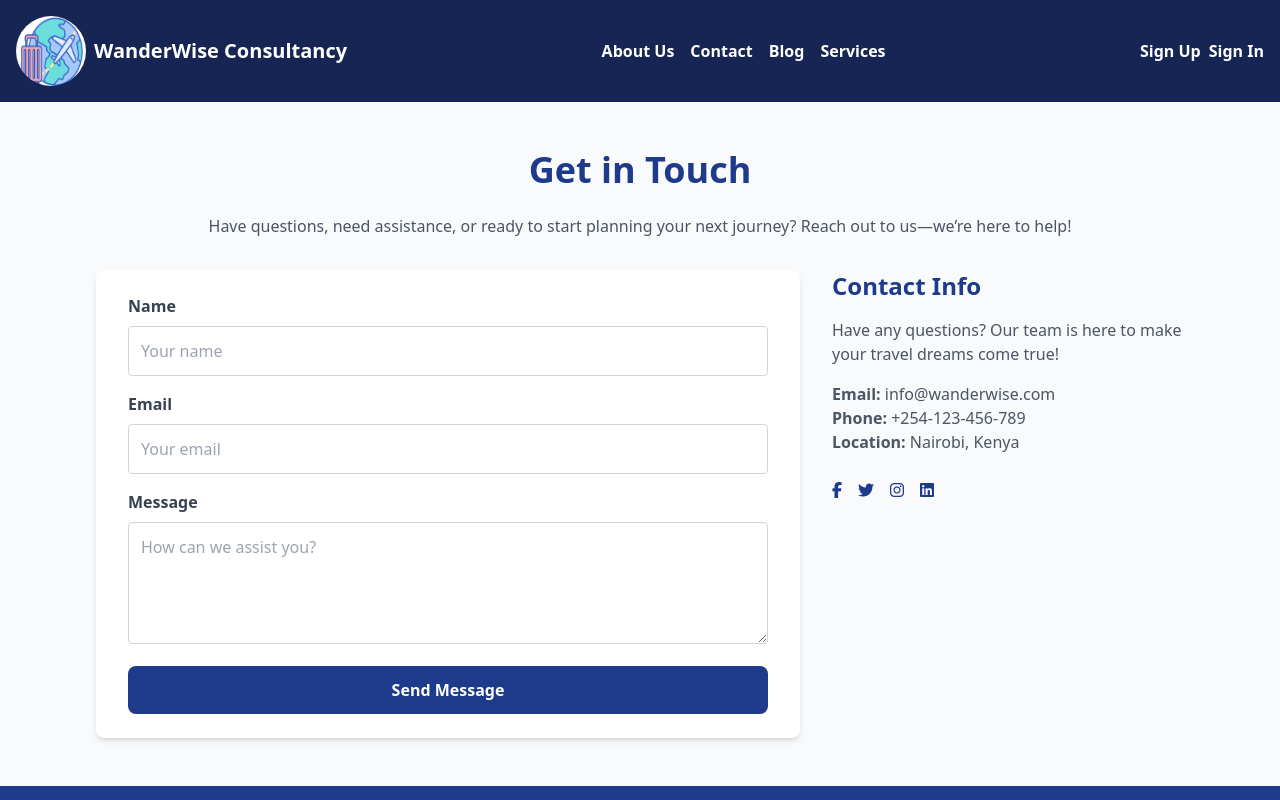
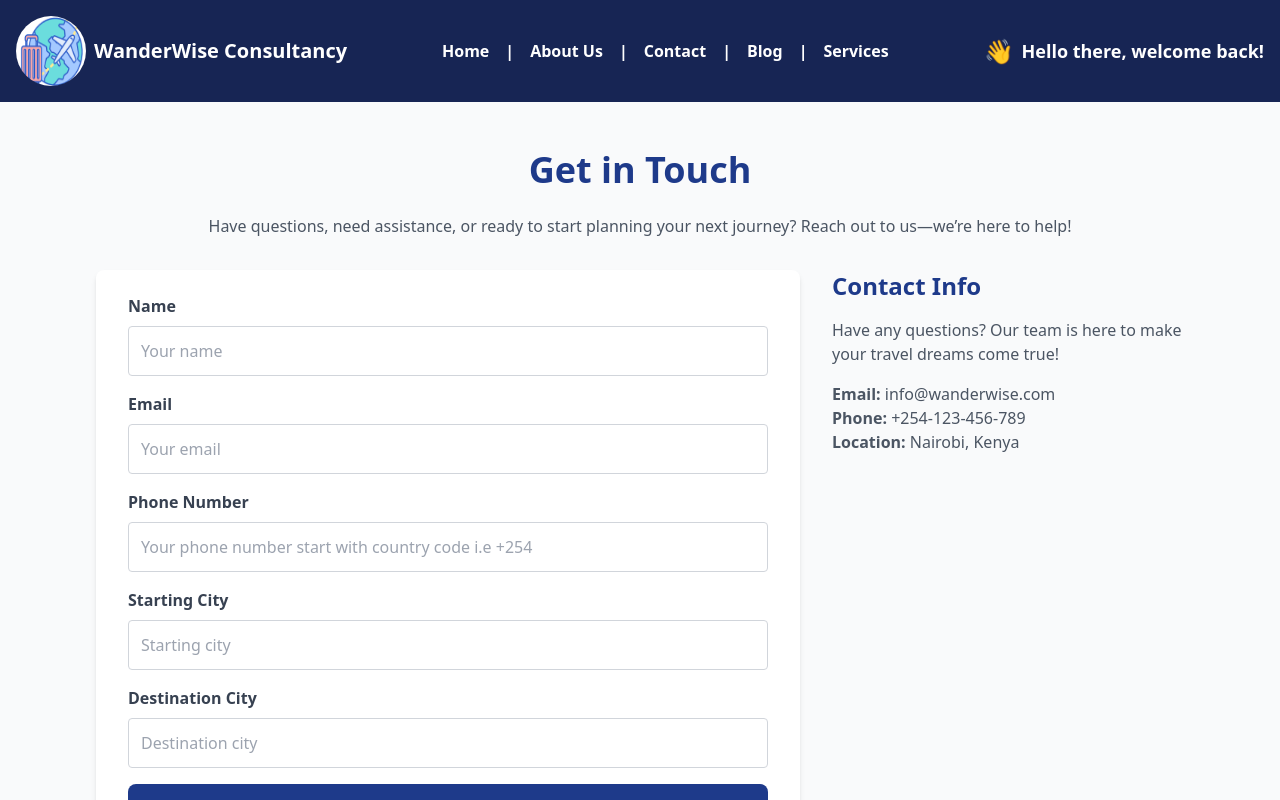
Before and after one commit to RUTHJEMELI/travelling, a React (Create React App) app: page /contact in a window 1280 px wide. Shown: the top 800 px of the page. Built offline with nearby package versions, Linux system fonts and the light colour scheme.

Commit message:
final commit

```diff
--- a/package.json
+++ b/package.json
@@ -4,14 +4,18 @@
   "private": true,
   "dependencies": {
     "@fortawesome/fontawesome-free": "^6.6.0",
+    "@fortawesome/free-solid-svg-icons": "^6.6.0",
+    "@fortawesome/react-fontawesome": "^0.2.2",
     "@testing-library/jest-dom": "^5.17.0",
     "@testing-library/react": "^13.4.0",
     "@testing-library/user-event": "^13.5.0",
+    "axios": "^1.7.7",
     "react": "^18.3.1",
     "react-dom": "^18.3.1",
     "react-icons": "^5.3.0",
     "react-router-dom": "^6.27.0",
     "react-scripts": "5.0.1",
+    "react-toastify": "^10.0.6",
     "react-typed": "^2.0.12",
     "web-vitals": "^2.1.4"
   },
--- /dev/null
+++ b/src/api/authService.js
@@ -0,0 +1,103 @@
+const API_URL = 'http://localhost:8000'; // Your DRF API URL
+
+// Function to log in the user
+export const loginUser = async (formData) => {
+	const { email, password } = formData;
+	try {
+		const response = await fetch(`${API_URL}/bookings/api/token/`, {
+			method: 'POST',
+			headers: {
+				'Content-Type': 'application/json',
+			},
+			credentials: 'include', // Important for handling cookies
+			body: JSON.stringify({ email, password }),
+		});
+
+		if (!response.ok) {
+			const errorData = await response.json();
+			throw new Error(errorData.detail || 'Login failed');
+		}
+
+		const data = await response.json();
+		return {
+			user: data.user,
+			refreshToken: data.refresh,
+			accessToken: data.access,
+		};
+	} catch (error) {
+		console.error('Error logging in:', error);
+		throw error;
+	}
+};
+
+// Function to log out the user
+export const logoutUser = async () => {
+	try {
+		const response = await fetch(`${API_URL}/bookings/api/logout/`, {
+			method: 'POST',
+			credentials: 'include',
+		});
+
+		if (!response.ok) {
+			const errorData = await response.text();
+			throw new Error('Logout failed: ' + errorData);
+		}
+	} catch (error) {
+		console.error('Error logging out:', error);
+		throw error;
+	}
+};
+
+// Function to register a new user
+export const registerUser = async (userData) => {
+	try {
+		const response = await fetch(`${API_URL}/bookings/users/register/`, {
+			method: 'POST',
+			headers: {
+				'Content-Type': 'application/json',
+			},
+			credentials: 'include',
+			body: JSON.stringify(userData),
+		});
+
+		if (!response.ok) {
+			const errorData = await response.json();
+			throw new Error(errorData.detail || 'Registration failed');
+		}
+
+		const data = await response.json();
+		return {
+			user: data.user,
+			refreshToken: data.refresh,
+			accessToken: data.access,
+		};
+	} catch (error) {
+		console.error('Error registering user:', error);
+		throw error;
+	}
+};
+
+// Function to create an appointment
+export const createAppointment = async (appointmentData) => {
+	try {
+		const response = await fetch(`${API_URL}/bookings/booking/`, {
+			method: 'POST',
+			headers: {
+				'Content-Type': 'application/json',
+			},
+			credentials: 'include', // Important for handling cookies
+			body: JSON.stringify(appointmentData),
+		});
+
+		if (!response.ok) {
+			const errorData = await response.json();
+			throw new Error(errorData.detail || 'Failed to create appointment');
+		}
+
+		const data = await response.json();
+		return data; // This should contain your success message or created appointment details
+	} catch (error) {
+		console.error('Error creating appointment:', error);
+		throw error;
+	}
+};
--- a/src/pages/Contact.jsx
+++ b/src/pages/Contact.jsx
@@ -1,8 +1,50 @@
-import React from 'react';
+import React, { useState } from 'react';
+import { ToastContainer, toast } from 'react-toastify';
+import 'react-toastify/dist/ReactToastify.css';
 
 function Contact() {
+	const [formData, setFormData] = useState({
+		name: '',
+		email: '',
+		phone_number: '',
+		starting_city: '',
+		destination_city: '',
+	});
+
+	const handleChange = (e) => {
+		const { name, value } = e.target;
+		setFormData((prevData) => ({
+			...prevData,
+			[name]: value,
+		}));
+	};
+
+	const handleSubmit = async (e) => {
+		e.preventDefault();
+
+		try {
+			const response = await fetch('http://localhost:8000/bookings/booking/', {
+				method: 'POST',
+				headers: {
+					'Content-Type': 'application/json',
+				},
+				body: JSON.stringify(formData),
+			});
+
+			if (response.ok) {
+				toast.success('Appointment booked successfully!');
+			} else {
+				toast.error('Failed to book appointment. Please try again.');
+			}
+		} catch (error) {
+			console.error('Error:', error);
+			toast.error('An error occurred. Please try again later.');
+		}
+	};
+
 	return (
 		<section className='bg-gray-50 text-gray-800 py-12 px-6 md:px-12 lg:px-24'>
+			<ToastContainer /> {/* Toast container for displaying notifications */}
 			<div className='container mx-auto'>
 				<h1 className='text-4xl font-bold text-center text-blue-900 mb-6'>
 					Get in Touch
@@ -15,7 +57,10 @@ function Contact() {
 				<div className='flex flex-col md:flex-row gap-8'>
 					{/* Contact Form */}
 					<div className='md:w-2/3'>
-						<form className='bg-white shadow-md rounded-lg px-8 py-6'>
+						<form
+							className='bg-white shadow-md rounded-lg px-8 py-6'
+							onSubmit={handleSubmit}
+						>
 							<div className='mb-4'>
 								<label
 									htmlFor='name'
@@ -29,9 +74,13 @@ function Contact() {
 									name='name'
 									className='w-full mt-2 p-3 border border-gray-300 rounded focus:outline-none focus:ring-2 focus:ring-blue-900'
 									placeholder='Your name'
+									value={formData.name}
+									onChange={handleChange}
 									required
 								/>
 							</div>
+
+							{/* Email Input */}
 							<div className='mb-4'>
 								<label
 									htmlFor='email'
@@ -45,30 +94,77 @@ function Contact() {
 									name='email'
 									className='w-full mt-2 p-3 border border-gray-300 rounded focus:outline-none focus:ring-2 focus:ring-blue-900'
 									placeholder='Your email'
+									value={formData.email}
+									onChange={handleChange}
 									required
 								/>
 							</div>
+
+							{/* Phone Number Input */}
 							<div className='mb-4'>
 								<label
-									htmlFor='message'
+									htmlFor='phone_number'
 									className='block text-gray-700 font-semibold'
 								>
-									Message
+									Phone Number
 								</label>
-								<textarea
-									id='message'
-									name='message'
+								<input
+									type='tel'
+									id='phone_number'
+									name='phone_number'
 									className='w-full mt-2 p-3 border border-gray-300 rounded focus:outline-none focus:ring-2 focus:ring-blue-900'
-									rows='4'
-									placeholder='How can we assist you?'
+									placeholder='Your phone number start with country code i.e +254'
+									value={formData.phone_number}
+									onChange={handleChange}
 									required
-								></textarea>
+								/>
 							</div>
+
+							{/* Starting City Input */}
+							<div className='mb-4'>
+								<label
+									htmlFor='starting_city'
+									className='block text-gray-700 font-semibold'
+								>
+									Starting City
+								</label>
+								<input
+									type='text'
+									id='starting_city'
+									name='starting_city'
+									className='w-full mt-2 p-3 border border-gray-300 rounded focus:outline-none focus:ring-2 focus:ring-blue-900'
+									placeholder='Starting city'
+									value={formData.starting_city}
+									onChange={handleChange}
+									required
+								/>
+							</div>
+
+							{/* Destination City Input */}
+							<div className='mb-4'>
+								<label
+									htmlFor='destination_city'
+									className='block text-gray-700 font-semibold'
+								>
+									Destination City
+								</label>
+								<input
+									type='text'
+									id='destination_city'
+									name='destination_city'
+									className='w-full mt-2 p-3 border border-gray-300 rounded focus:outline-none focus:ring-2 focus:ring-blue-900'
+									placeholder='Destination city'
+									value={formData.destination_city}
+									onChange={handleChange}
+									required
+								/>
+							</div>
+
 							<button
 								type='submit'
 								className='w-full bg-blue-900 text-white font-semibold py-3 rounded-lg hover:bg-blue-700 transition-colors'
 							>
-								Send Message
+								Make Appointment
 							</button>
 						</form>
 					</div>
@@ -91,40 +187,6 @@ function Contact() {
 						<p className='text-gray-600'>
 							<strong>Location:</strong> Nairobi, Kenya
 						</p>
-						<div className='flex justify-center md:justify-start space-x-4 mt-6'>
-							<a
-								href='https://facebook.com'
-								target='_blank'
-								rel='noopener noreferrer'
-								className='text-blue-900 hover:text-blue-700'
-							>
-								<i className='fab fa-facebook-f'></i>
-							</a>
-							<a
-								href='https://twitter.com'
-								target='_blank'
-								rel='noopener noreferrer'
-								className='text-blue-900 hover:text-blue-700'
-							>
-								<i className='fab fa-twitter'></i>
-							</a>
-							<a
-								href='https://instagram.com'
-								target='_blank'
-								rel='noopener noreferrer'
-								className='text-blue-900 hover:text-blue-700'
-							>
-								<i className='fab fa-instagram'></i>
-							</a>
-							<a
-								href='https://linkedin.com'
-								target='_blank'
-								rel='noopener noreferrer'
-								className='text-blue-900 hover:text-blue-700'
-							>
-								<i className='fab fa-linkedin'></i>
-							</a>
-						</div>
 					</div>
 				</div>
 			</div>
--- a/src/pages/Header.jsx
+++ b/src/pages/Header.jsx
@@ -1,20 +1,15 @@
 import React, { useState } from 'react';
-import { Link } from 'react-router-dom'; // Import Link for routing
+import { Link } from 'react-router-dom';
 import '@fortawesome/fontawesome-free/css/all.min.css';
 import logo from '../assets/logo.png';
-import { FaBars, FaTimes } from 'react-icons/fa'; // Importing icons for the menu
+import { FaBars, FaTimes } from 'react-icons/fa';
 
 const Header = () => {
 	const [isOpen, setIsOpen] = useState(false); // State to manage the mobile menu
-	const [isLoggedIn, setIsLoggedIn] = useState(false); // State to manage login status
-	const userPhoto = 'path/to/user/photo.jpg'; // Placeholder for user photo
+	const [isLoggedIn, setIsLoggedIn] = useState(true); // State to manage login status, set to true if user is logged in
 
 	const toggleMenu = () => {
 		setIsOpen(!isOpen); // Toggle the menu open/close state
-	};
-
-	const handleLogout = () => {
-		setIsLoggedIn(false); // Set the login state to false on logout
 	};
 
 	return (
@@ -44,41 +39,54 @@ const Header = () => {
 
 				{/* Navigation Links */}
 				<ul
-					className={`flex-col md:flex-row space-y-2 md:space-y-0 md:space-x-4 font-bold ${
+					className={`flex-col md:flex-row space-y-2 md:space-y-0 md:space-x-4 font-bold md:flex ${
 						isOpen ? 'flex' : 'hidden'
-					} md:flex`}
+					}`}
 				>
 					<li>
 						<Link
+							to='/'
+							className='hover:text-gray-300 border-b border-transparent hover:border-gray-300 transition duration-300'
+							onClick={() => setIsOpen(false)}
+						>
+							Home
+						</Link>
+					</li>
+					<span className='hidden md:inline-block'>|</span>
+					<li>
+						<Link
 							to='/about'
-							className='hover:text-gray-300'
+							className='hover:text-gray-300 border-b border-transparent hover:border-gray-300 transition duration-300'
 							onClick={() => setIsOpen(false)}
 						>
 							About Us
 						</Link>
 					</li>
+					<span className='hidden md:inline-block'>|</span>
 					<li>
 						<Link
 							to='/contact'
-							className='hover:text-gray-300'
+							className='hover:text-gray-300 border-b border-transparent hover:border-gray-300 transition duration-300'
 							onClick={() => setIsOpen(false)}
 						>
 							Contact
 						</Link>
 					</li>
+					<span className='hidden md:inline-block'>|</span>
 					<li>
 						<Link
 							to='/blog'
-							className='hover:text-gray-300'
+							className='hover:text-gray-300 border-b border-transparent hover:border-gray-300 transition duration-300'
 							onClick={() => setIsOpen(false)}
 						>
 							Blog
 						</Link>
 					</li>
+					<span className='hidden md:inline-block'>|</span>
 					<li>
 						<Link
 							to='/services'
-							className='hover:text-gray-300'
+							className='hover:text-gray-300 border-b border-transparent hover:border-gray-300 transition duration-300'
 							onClick={() => setIsOpen(false)}
 						>
 							Services
@@ -86,29 +94,12 @@ const Header = () => {
 					</li>
 				</ul>
 
-				{/* User Authentication */}
-				<div className='font-bold flex flex-col md:flex-row space-y-2 md:space-y-0 md:space-x-2 mt-2 md:mt-0'>
-					{isLoggedIn ? (
-						<>
-							<img
-								src={userPhoto}
-								alt='User'
-								className='w-10 h-10 rounded-full' // Adjust size as needed
-							/>
-							<button onClick={handleLogout} className='hover:text-gray-300'>
-								Logout
-							</button>
-						</>
-					) : (
-						<>
-							<Link to='/sign'>
-								<button className='hover:text-gray-300'>Sign Up</button>
-							</Link>
-							<Link to='/sign'>
-								<button className='hover:text-gray-300'>Sign In</button>
-							</Link>
-						</>
-					)}
+				{/* Welcome Message */}
+				<div className='font-bold flex items-center space-x-2 mt-2 md:mt-0'>
+					<span role='img' aria-label='waving hand' className='text-2xl'>
+						👋
+					</span>
+					<span className='text-lg'>Hello there, welcome back!</span>
 				</div>
 			</div>
 		</div>
--- a/src/pages/Home.jsx
+++ b/src/pages/Home.jsx
@@ -30,7 +30,7 @@ function HomePage() {
 				journeys for every traveler. Let us handle the details while you focus
 				on the experience.
 			</p>
-			<Link to='/appointment'>
+			<Link to='/contact'>
 				<button className='mt-8 px-6 py-3 bg-blue-950 text-white font-semibold rounded-lg shadow-md hover:bg-blue-800'>
 					Book an Appointment
 				</button>
--- a/src/pages/Sign.jsx
+++ b/src/pages/Sign.jsx
@@ -1,21 +1,55 @@
 import React, { useState } from 'react';
+import { useNavigate } from 'react-router-dom';
+import { ToastContainer, toast } from 'react-toastify';
+import 'react-toastify/dist/ReactToastify.css';
+import { registerUser, loginUser } from '../api/authService';
+import { HiEye, HiEyeOff } from 'react-icons/hi';
 
 function AuthPage() {
-	const [isSignUp, setIsSignUp] = useState(true); // Toggle between sign up and sign in
+	const [isSignUp, setIsSignUp] = useState(true);
 	const [formData, setFormData] = useState({
-		name: '',
+		first_name: '',
+		last_name: '',
+		username: '',
+		phone_number: '',
 		email: '',
 		password: '',
+		confirm_password: '',
 	});
+	const [showPassword, setShowPassword] = useState(false);
+	const [showConfirmPassword, setShowConfirmPassword] = useState(false);
+	const navigate = useNavigate();
 
 	const handleChange = (e) => {
 		const { name, value } = e.target;
 		setFormData((prevData) => ({ ...prevData, [name]: value }));
 	};
 
-	const handleSubmit = (e) => {
+	const handleSubmit = async (e) => {
 		e.preventDefault();
-		console.log(formData); // Replace with API call or form handling
+
+		try {
+			if (isSignUp) {
+				if (formData.password !== formData.confirm_password) {
+					toast.error('Passwords do not match.');
+					return;
+				}
+				await registerUser(formData);
+				toast.success('Registration successful! Welcome on board!'); // Enhanced message
+			} else {
+				await loginUser({ email: formData.email, password: formData.password });
+				toast.success('Login successful! Welcome back!'); // Enhanced message
+			}
+			navigate('/'); // Navigate to home page after successful action
+		} catch (err) {
+			const errorMessage =
+				err.response?.data?.message || 'An error occurred. Please try again.';
+			toast.error(
+				isSignUp
+					? `Registration failed: ${errorMessage}`
+					: `Login failed: ${errorMessage}`
+			);
+		}
 	};
 
 	return (
@@ -26,61 +60,90 @@ function AuthPage() {
 				</h1>
 				<form onSubmit={handleSubmit}>
 					{isSignUp && (
-						<div className='mb-4'>
-							<label
-								htmlFor='name'
-								className='block text-gray-700 font-medium mb-1'
-							>
-								Name
-							</label>
+						<>
 							<input
 								type='text'
-								name='name'
-								id='name'
-								className='w-full p-3 border border-gray-300 rounded focus:outline-none focus:ring-2 focus:ring-blue-900'
-								placeholder='Your full name'
-								value={formData.name}
+								name='first_name'
+								placeholder='First Name'
+								value={formData.first_name}
 								onChange={handleChange}
 								required
+								className='w-full p-2 border border-gray-300 rounded-md mb-4'
 							/>
-						</div>
+							<input
+								type='text'
+								name='last_name'
+								placeholder='Last Name'
+								value={formData.last_name}
+								onChange={handleChange}
+								required
+								className='w-full p-2 border border-gray-300 rounded-md mb-4'
+							/>
+							<input
+								type='text'
+								name='username'
+								placeholder='Username'
+								value={formData.username}
+								onChange={handleChange}
+								required
+								className='w-full p-2 border border-gray-300 rounded-md mb-4'
+							/>
+							<input
+								type='text'
+								name='phone_number'
+								placeholder='Phone Number e.g +254712345678'
+								value={formData.phone_number}
+								onChange={handleChange}
+								required
+								className='w-full p-2 border border-gray-300 rounded-md mb-4'
+							/>
+						</>
 					)}
-					<div className='mb-4'>
-						<label
-							htmlFor='email'
-							className='block text-gray-700 font-medium mb-1'
-						>
-							Email
-						</label>
 					<input
 						type='email'
 						name='email'
-							id='email'
-							className='w-full p-3 border border-gray-300 rounded focus:outline-none focus:ring-2 focus:ring-blue-900'
-							placeholder='Your email address'
+						placeholder='Email'
 						value={formData.email}
 						onChange={handleChange}
 						required
+						className='w-full p-2 border border-gray-300 rounded-md mb-4'
 					/>
-					</div>
-					<div className='mb-4'>
-						<label
-							htmlFor='password'
-							className='block text-gray-700 font-medium mb-1'
-						>
-							Password
-						</label>
+					<div className='relative mb-4'>
 						<input
-							type='password'
+							type={showPassword ? 'text' : 'password'}
 							name='password'
-							id='password'
-							className='w-full p-3 border border-gray-300 rounded focus:outline-none focus:ring-2 focus:ring-blue-900'
-							placeholder='Create a password'
+							placeholder='Password'
 							value={formData.password}
 							onChange={handleChange}
 							required
+							className='w-full p-2 border border-gray-300 rounded-md'
 						/>
+						<span
+							onClick={() => setShowPassword(!showPassword)}
+							className='absolute right-3 top-1/2 transform -translate-y-1/2 cursor-pointer'
+						>
+							{showPassword ? <HiEyeOff /> : <HiEye />}
+						</span>
 					</div>
+					{isSignUp && (
+						<div className='relative mb-4'>
+							<input
+								type={showConfirmPassword ? 'text' : 'password'}
+								name='confirm_password'
+								placeholder='Confirm Password'
+								value={formData.confirm_password}
+								onChange={handleChange}
+								required
+								className='w-full p-2 border border-gray-300 rounded-md'
+							/>
+							<span
+								onClick={() => setShowConfirmPassword(!showConfirmPassword)}
+								className='absolute right-3 top-1/2 transform -translate-y-1/2 cursor-pointer'
+							>
+								{showConfirmPassword ? <HiEyeOff /> : <HiEye />}
+							</span>
+						</div>
+					)}
 					<button
 						type='submit'
 						className='w-full bg-blue-900 text-white font-semibold py-3 rounded-lg hover:bg-blue-700 transition-colors'
@@ -98,6 +161,7 @@ function AuthPage() {
 					</span>
 				</p>
 			</div>
+			<ToastContainer position='top-right' /> {/* Positioning notifications */}
 		</div>
 	);
 }
```
Also changed, not shown: 1 other file (tests, documents, lock files or other folders). Lines whose indentation alone changed are shown as unchanged.
